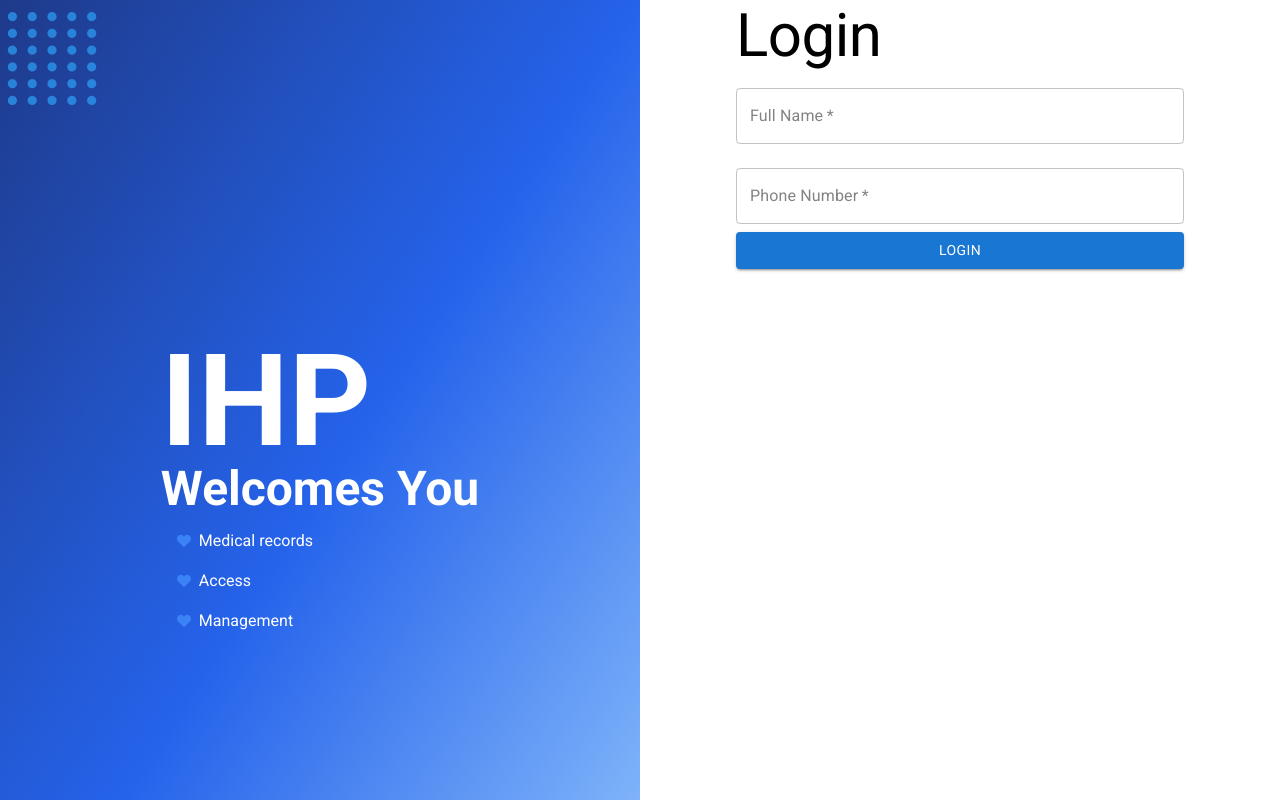
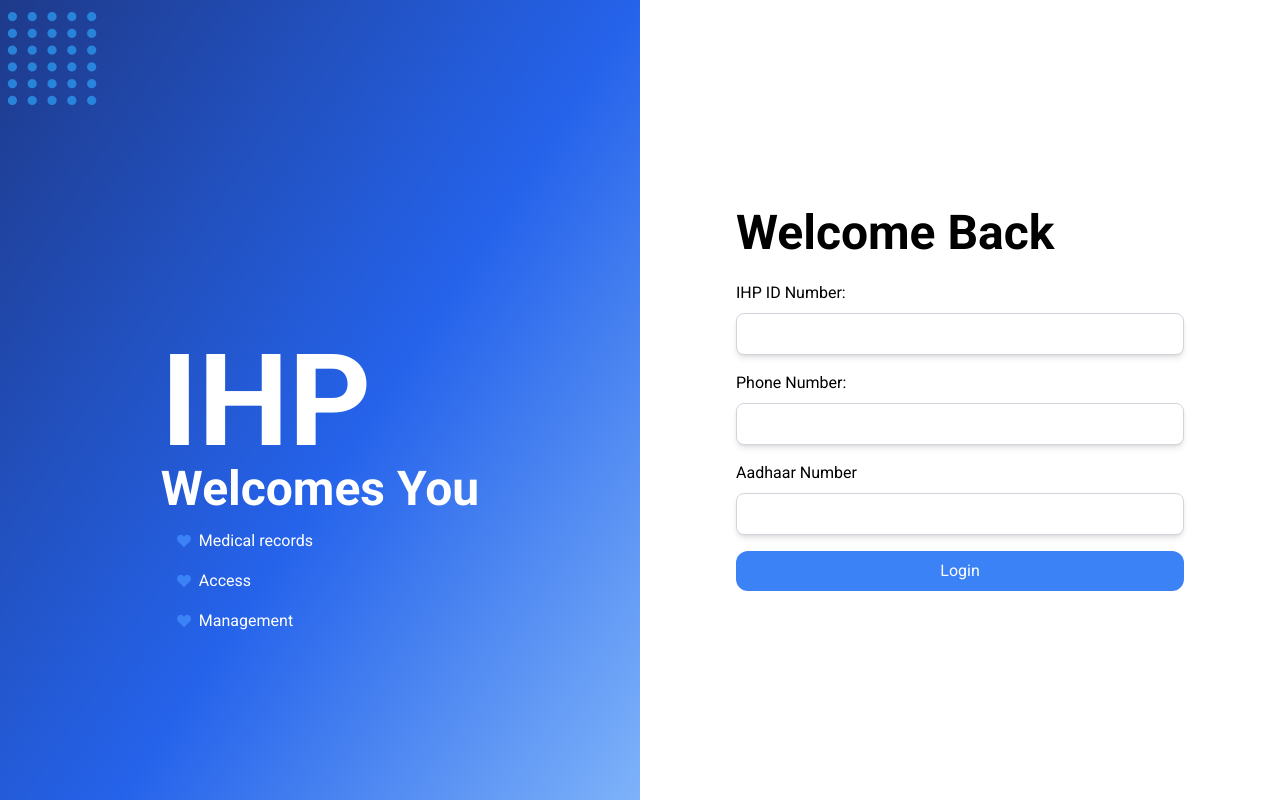
Before and after one commit to SohamGhugare/IHP, a React (Create React App) app: page /patient/login in a window 1280 px wide. Shown: the top 800 px of the page. Built offline with nearby package versions, Linux system fonts and the light colour scheme; the HTML template or start-up script is replaced by a standard one.

Commit message:
feat: user login

```diff
--- a/src/components/Auth/Patient/Login.jsx
+++ b/src/components/Auth/Patient/Login.jsx
@@ -1,6 +1,6 @@
-import { Button,Typography, FormControl, InputLabel, MenuItem, Select, TextField } from '@mui/material';
+import { Button, Typography, FormControl, InputLabel, MenuItem, Select, TextField } from '@mui/material';
 
-const MyForm = () => {
+const Login = () => {
   const handleSubmit = (e) => {
     e.preventDefault();
     // Handle form submission
@@ -8,46 +8,50 @@ const MyForm = () => {
 
   return (
 
-    <div className="flex items-center justify-center ">
-      <form onSubmit={handleSubmit} className="w-full max-w-md">
-        <Typography variant="h2" className="text-2xl font-bold mb-6">
-          Login
-        </Typography>
+    <div className="flex items-center justify-center h-screen">
+      <form className="w-full max-w-md">
+        <h2 className="text-5xl font-bold mb-6">Welcome Back</h2>
 
-        <TextField
+        <div className="mb-4">
+          <label htmlFor="fullName" className="block mb-2">
+            IHP ID Number:
+          </label>
+          <input
+            type="number"
             id="fullName"
-          label="Full Name"
-          variant="outlined"
-          margin="normal"
-          fullWidth
+            className="w-full px-4 py-2 border border-gray-300 rounded-lg shadow-md"
             required
-          InputLabelProps={{
-            style: { color: '#838383' },
-          }}
           />
+        </div>
 
-        <TextField
+        <div className="mb-4">
+          <label htmlFor="phoneNumber" className="block mb-2">
+            Phone Number:
+          </label>
+          <input
+            type="tel"
             id="phoneNumber"
-          label="Phone Number"
-          variant="outlined"
-          margin="normal"
-          fullWidth
+            className="w-full px-4 py-2 border border-gray-300 rounded-lg shadow-md"
             required
-          InputLabelProps={{
-            style: { color: '#838383' },
-          }}
           />
-
-        {/* Rest of the input fields with customized label color */}
-
-        <Button
+        </div>
+        <div className="mb-4">
+          <label htmlFor="fullName" className="block mb-2">
+            Aadhaar Number
+          </label>
+          <input
+            type="text"
+            id="fullName"
+            className="w-full px-4 py-2 border border-gray-300 rounded-lg shadow-md"
+            required
+          />
+        </div>
+        <button
           type="submit"
-          variant="contained"
-          color="primary"
-          fullWidth
+          className="bg-blue-500 text-white px-4 py-2 rounded-xl mx-auto w-full"
         >
           Login
-        </Button>
+        </button>
       </form>
     </div>
 
@@ -56,4 +60,4 @@ const MyForm = () => {
   );
 };
 
-export default MyForm;
+export default Login;
```
Lines whose indentation alone changed are shown as unchanged.
